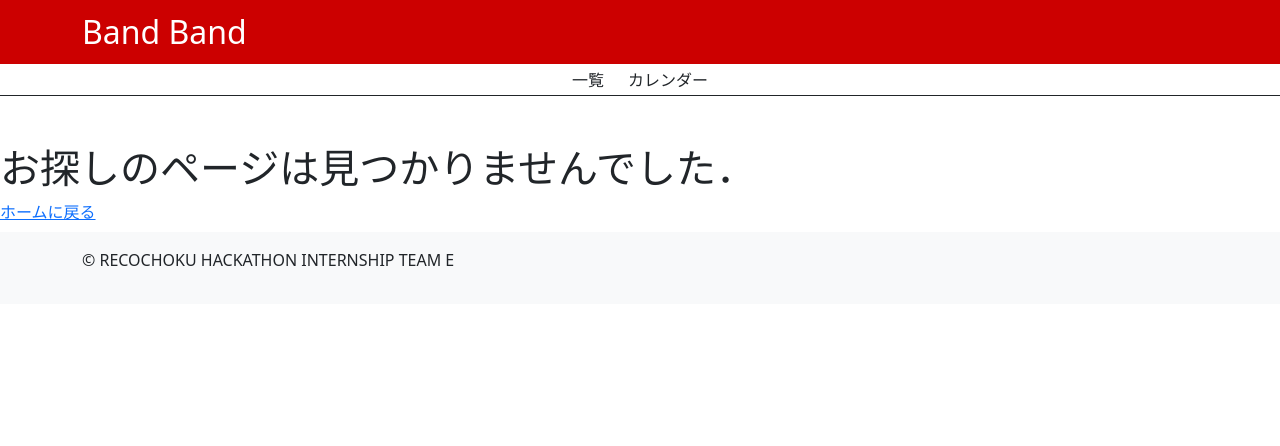
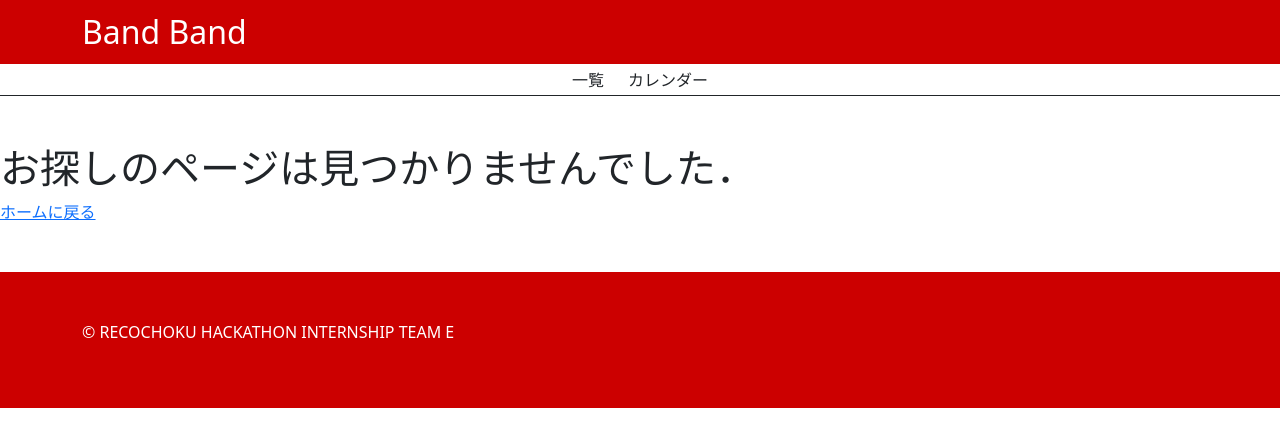
Before and after one commit to amac-53/recochoku-hackathon-teamE-frontend, a React (Create React App) app: page / in a window 1280 px wide. Shown: the top 446 px of the page. Built offline with nearby package versions, Linux system fonts and the light colour scheme.

Commit message:
Fix Footer

```diff
--- /dev/null
+++ b/db.json
@@ -0,0 +1,19 @@
+{
+  "posts": [
+    {
+      "id": 1,
+      "title": "json-server",
+      "author": "typicode"
+    }
+  ],
+  "comments": [
+    {
+      "id": 1,
+      "body": "some comment",
+      "postId": 1
+    }
+  ],
+  "profile": {
+    "name": "typicode"
+  }
+}
--- a/src/App.js
+++ b/src/App.js
@@ -1,18 +1,20 @@
 import { BrowserRouter, Route, Routes } from 'react-router-dom';
-import Header  from './components/Header'
-import Footer  from './components/Footer'
+import Header from './components/Header'
+import Footer from './components/Footer'
 import Home from './Home'
 import NotFound from './NotFound';
 
 function App() {
   return (
     <BrowserRouter>
-        <Header/>
-          <Routes>
-            <Route path={'/:cat'} element={<Home />} />
-            <Route path={`/*`} element={<NotFound />} />
-          </Routes>
-        <Footer/>
+      <div style={{ "minHeight": "100%", "position": "relative"}}>
+        <Header />
+        <Routes>
+          <Route path={'/:cat'} element={<Home />} />
+          <Route path={`/*`} element={<NotFound />} />
+        </Routes>
+        <Footer style={{"position": "absolute", "bottom": "0"}}/>
+      </div>
     </BrowserRouter>
   );
 }
--- a/src/components/Footer.jsx
+++ b/src/components/Footer.jsx
@@ -1,13 +1,13 @@
 import React from "react";
-import { Container, Row, Col } from "react-bootstrap";
+import { Container, Row } from "react-bootstrap";
 
 export const Footer = () => {
   return (
     <>
-      <footer className="footer-bs bg-light p-3 mt-2">
+      <footer className="footer-bs p-5 mt-5" style={{ background: "#CC0000" }}>
         <Container>
           <Row>
-            <p className="copyright">&copy; RECOCHOKU HACKATHON INTERNSHIP TEAM E</p>
+            <p className="copyright text-white">&copy; RECOCHOKU HACKATHON INTERNSHIP TEAM E</p>
           </Row>
         </Container>
       </footer>
--- a/src/components/SearchTab.jsx
+++ b/src/components/SearchTab.jsx
@@ -13,9 +13,9 @@ const SearchTab = ({cat, setConditions}) => {
             <Row className="justify-content-center">
                 {/* 23区 */}
                 <Form.Group className="mb-3">
-                    <Form.Label htmlFor="Select">23区</Form.Label>
+                    <Form.Label htmlFor="Select">東京23区</Form.Label>
                     <Form.Select id="Select" onChange={onWardSelected}>
-                        <Prefectures />
+                        <Wards />
                     </Form.Select>
                 </Form.Group>
                 <SearchButton />
```
